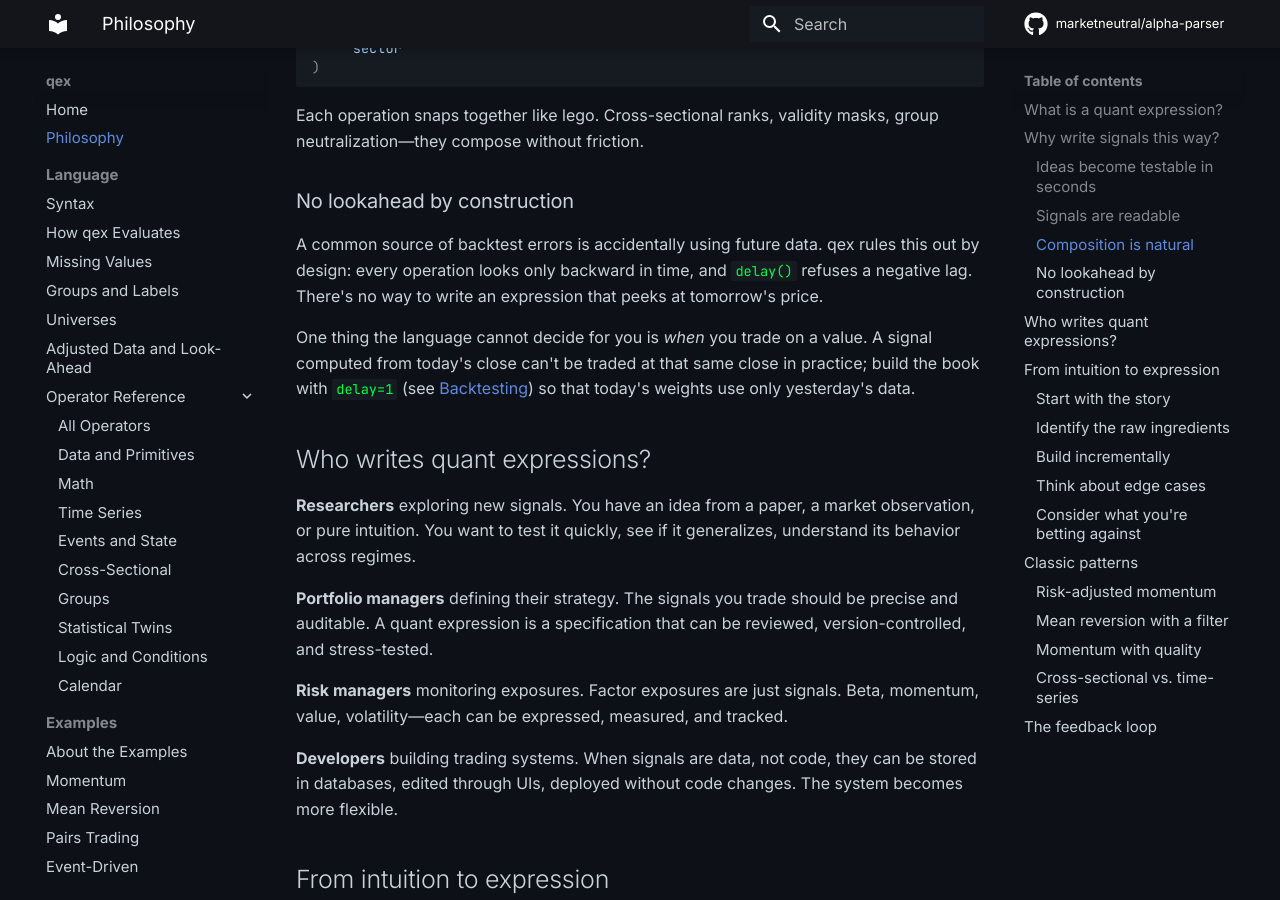
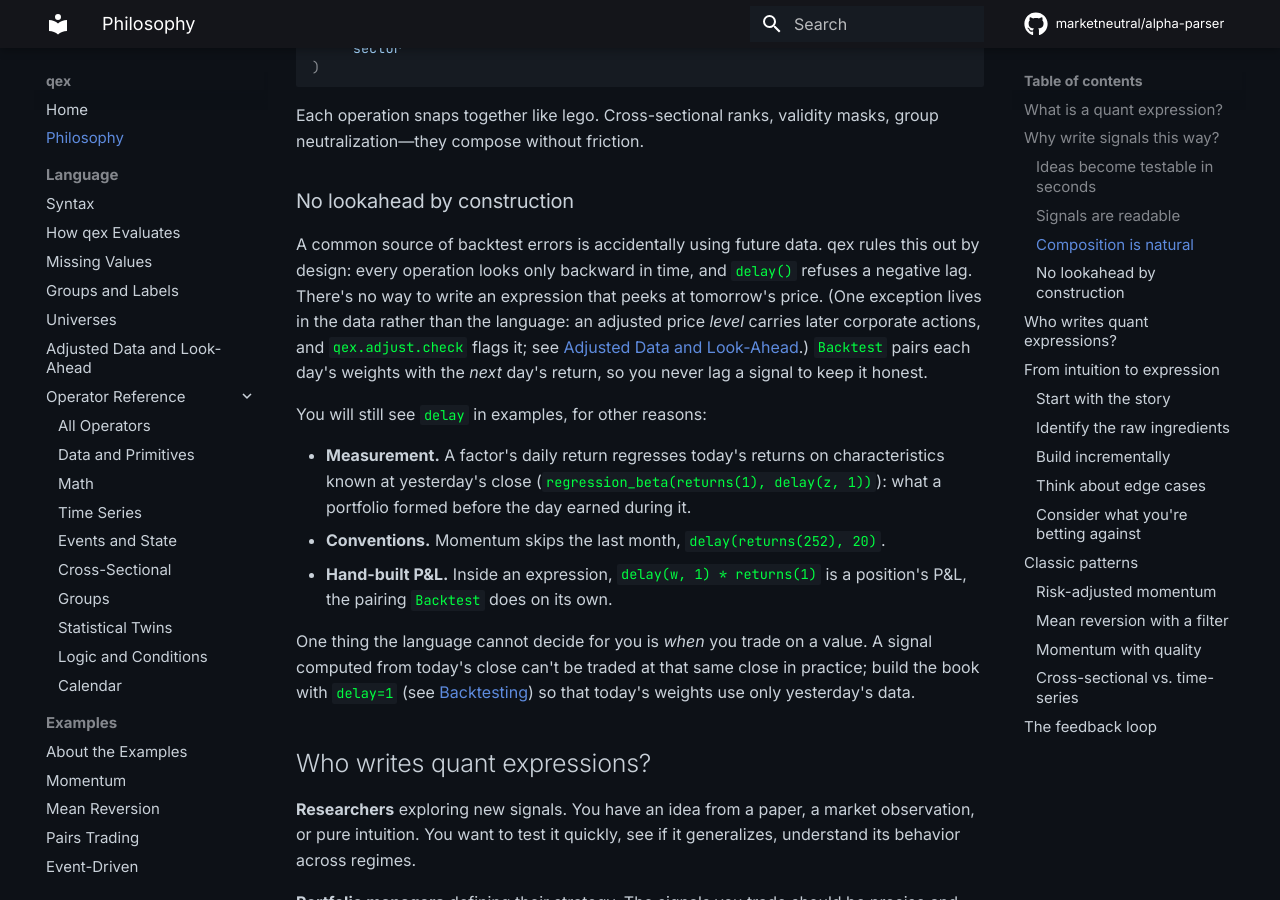
Before and after one commit to marketneutral/alpha-parser, an MkDocs documentation site: the page built from docs/philosophy.md, in a window 1280 px wide and 900 px high, scrolled down 1287 px. Built offline with MkDocs 1.6.1 and Material for MkDocs 9.7.7, drawn with Linux system fonts in a browser that asks for light colours; comment, search, counter and statistics services are not loaded.

Commit message:
Docs: the engine rules out look-ahead; say what each delay in the examples is for
The factor-premia and cross-sectional pages called a same-day characteristic
regression "look-ahead". It is not: nothing sees tomorrow, and Backtest pairs
each day's weights with the next day's return. The lag is about measurement (a
factor's return is what a portfolio formed before the day earned during it).
Reword those, note on the Excel and advanced-patterns pages that the hand-built
delay(w, 1) * returns(1) is what Backtest does automatically, and list on the
Philosophy page where delay still appears and why.

Co-Authored-By: Claude Opus 5.5 <noreply@anthropic.com>
Claude-Session: https://claude.ai/code/session_016RHtDvWUaqKdCpUvVTDPqj

```diff
--- a/docs/philosophy.md
+++ b/docs/philosophy.md
@@ -50,7 +50,18 @@ Each operation snaps together like lego. Cross-sectional ranks, validity masks,
 
 ### No lookahead by construction
 
-A common source of backtest errors is accidentally using future data. qex rules this out by design: every operation looks only backward in time, and `delay()` refuses a negative lag. There's no way to write an expression that peeks at tomorrow's price.
+A common source of backtest errors is accidentally using future data. qex rules this out by design: every operation looks only backward in time, and `delay()` refuses a negative lag. There's no way to write an expression that peeks at tomorrow's price. (One exception lives in the data rather than
+the language: an adjusted price *level* carries later corporate actions, and `qex.adjust.check` flags it; see
+[Adjusted Data and Look-Ahead](language/adjusted-data.md).) `Backtest` pairs each day's weights with the *next*
+day's return, so you never lag a signal to keep it honest.
+
+You will still see `delay` in examples, for other reasons:
+
+- **Measurement.** A factor's daily return regresses today's returns on characteristics known at yesterday's close
+  (`regression_beta(returns(1), delay(z, 1))`): what a portfolio formed before the day earned during it.
+- **Conventions.** Momentum skips the last month, `delay(returns(252), 20)`.
+- **Hand-built P&L.** Inside an expression, `delay(w, 1) * returns(1)` is a position's P&L, the pairing `Backtest`
+  does on its own.
 
 One thing the language cannot decide for you is *when* you trade on a value. A signal computed from today's close can't be traded at that same close in practice; build the book with `delay=1` (see [Backtesting](python-examples/backtesting.md#book-settings-finding-alphas)) so that today's weights use only yesterday's data.
 
```
Also changed, not shown: docs/examples/advanced-patterns.md (+3 -1 lines), docs/examples/factor-premia.md (+4 -2 lines), docs/excel-to-qex.md (+3 -1 lines), docs/language/ops/cross-sectional.md (+4 -2 lines).
